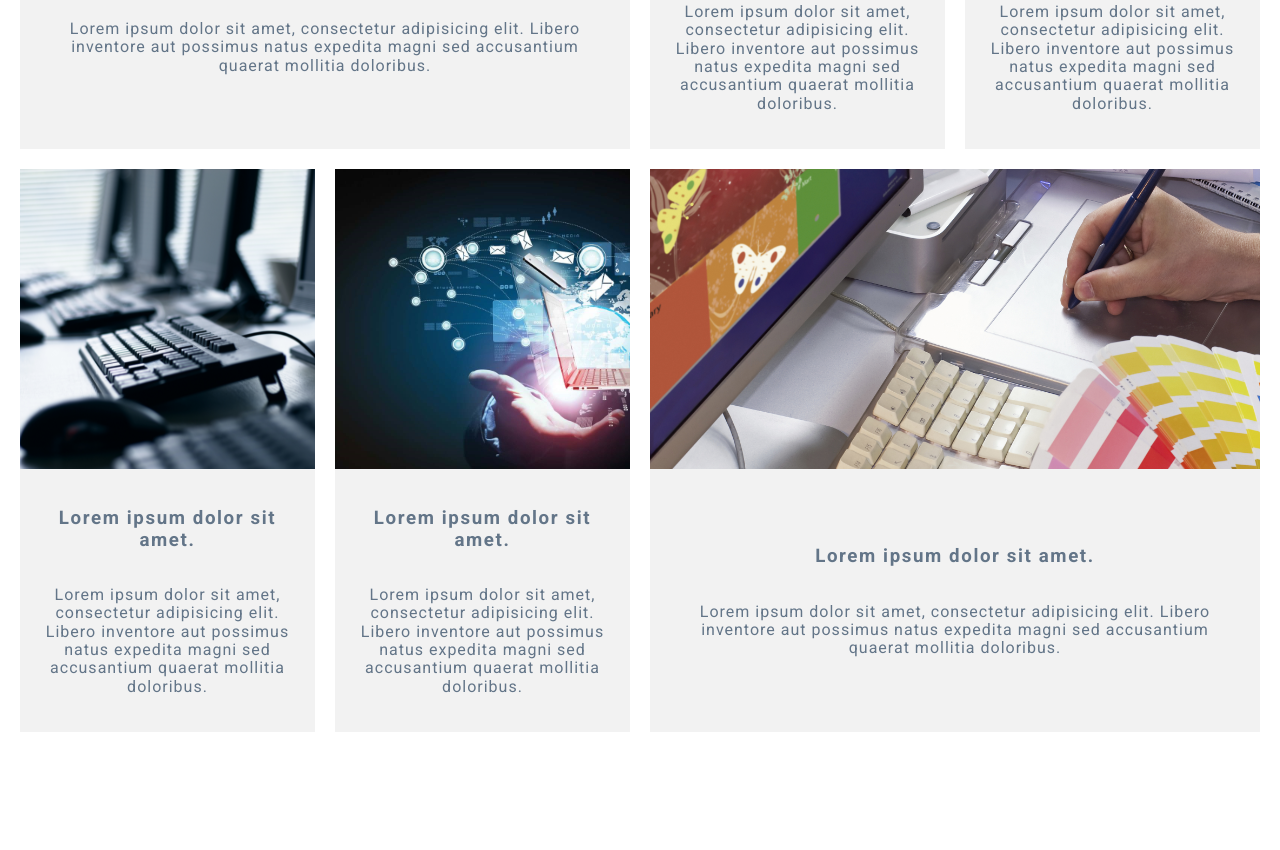
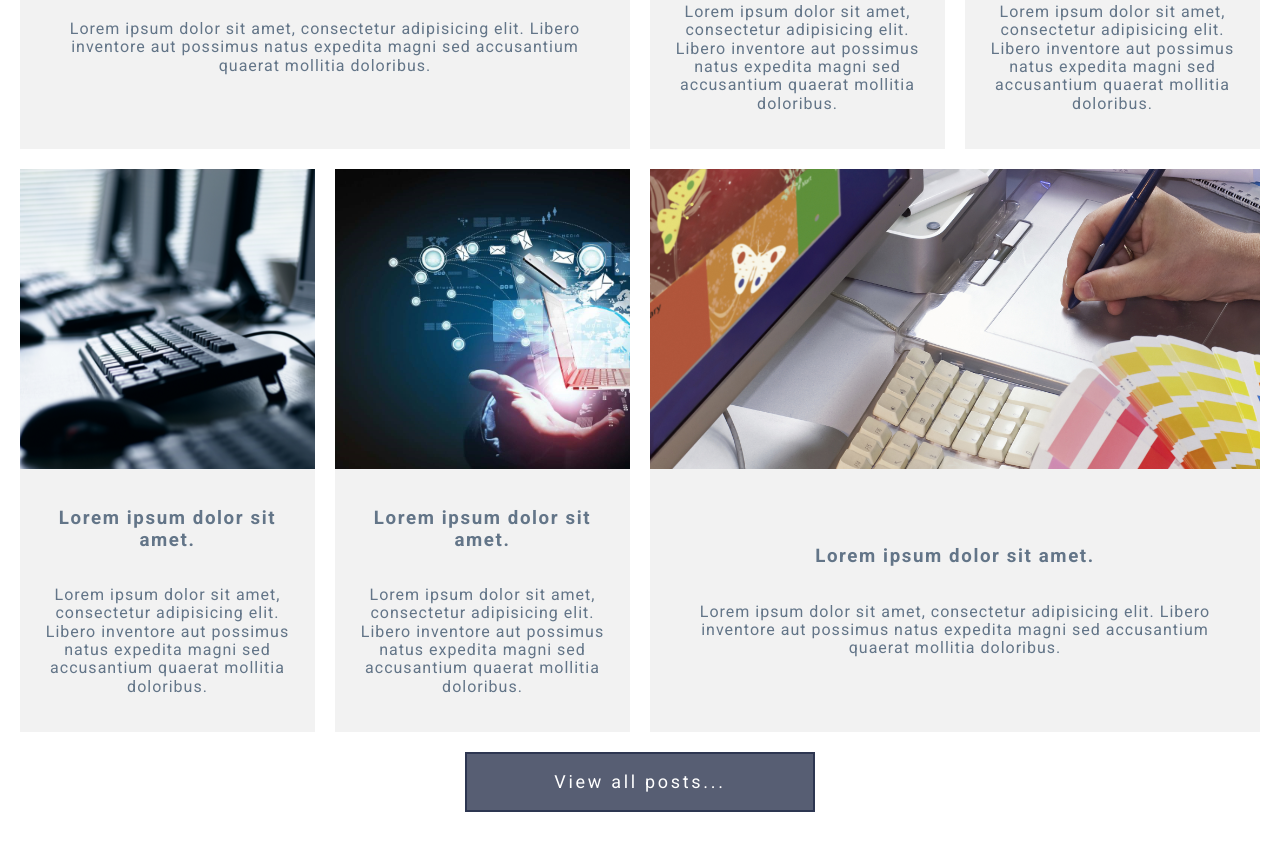
Before and after one commit to DenisKharkov/Grid-project, a website: page index.html in a window 1280 px wide. Shown: the part 3047-3897 px from the top of the page. Before the commit the page ends 3779 px from the top, so only its background shows below. Drawn offline with Linux system fonts and the light colour scheme.

Commit message:
секция постов + кнопка в конце

```diff
--- a/assets/css/style.css
+++ b/assets/css/style.css
@@ -891,8 +891,11 @@ margin-top: 20px;
     text-align: center;
 }
 
-
-
+.posts .btn-set {
+	display: grid;
+	justify-items: center;
+	margin-bottom: 200px;
+}
 
 
 
--- a/index.html
+++ b/index.html
@@ -112,8 +112,8 @@
       </div>
       <div class="about-image"><img src="assets/img/img-lamp-webdev.png" alt=""></div>
     </div>
+  </section>
 
-  </section>
    <section class="form">
     <form action="#">
       <div class="container">
@@ -131,7 +131,6 @@
   </section>
 
   <section class="posts">
-
     <div class="container">
       	<h2>Some section of posts</h2>
       	<article class="posts-article">
@@ -146,7 +145,6 @@
           		</div>
         	</a>
      	</article>
-
      	<article class="posts-article">
       		<a href="#">
         		<div class="posts-article__image">
@@ -158,7 +156,6 @@
           		</div>
         	</a>
      	</article>
-
 	 	<article class="posts-article">
 	      	<a href="#">
 	        	<div class="posts-article__image">
@@ -203,7 +200,9 @@
 	          	</div>
 	        </a>
 	    </article>
-
+ 	 	<div class="btn-set">
+      		<a href="#" class="btn-accent">View all posts...</a>
+    	</div>
 	</div>
   </section>
 
```
Lines whose indentation alone changed are shown as unchanged.
